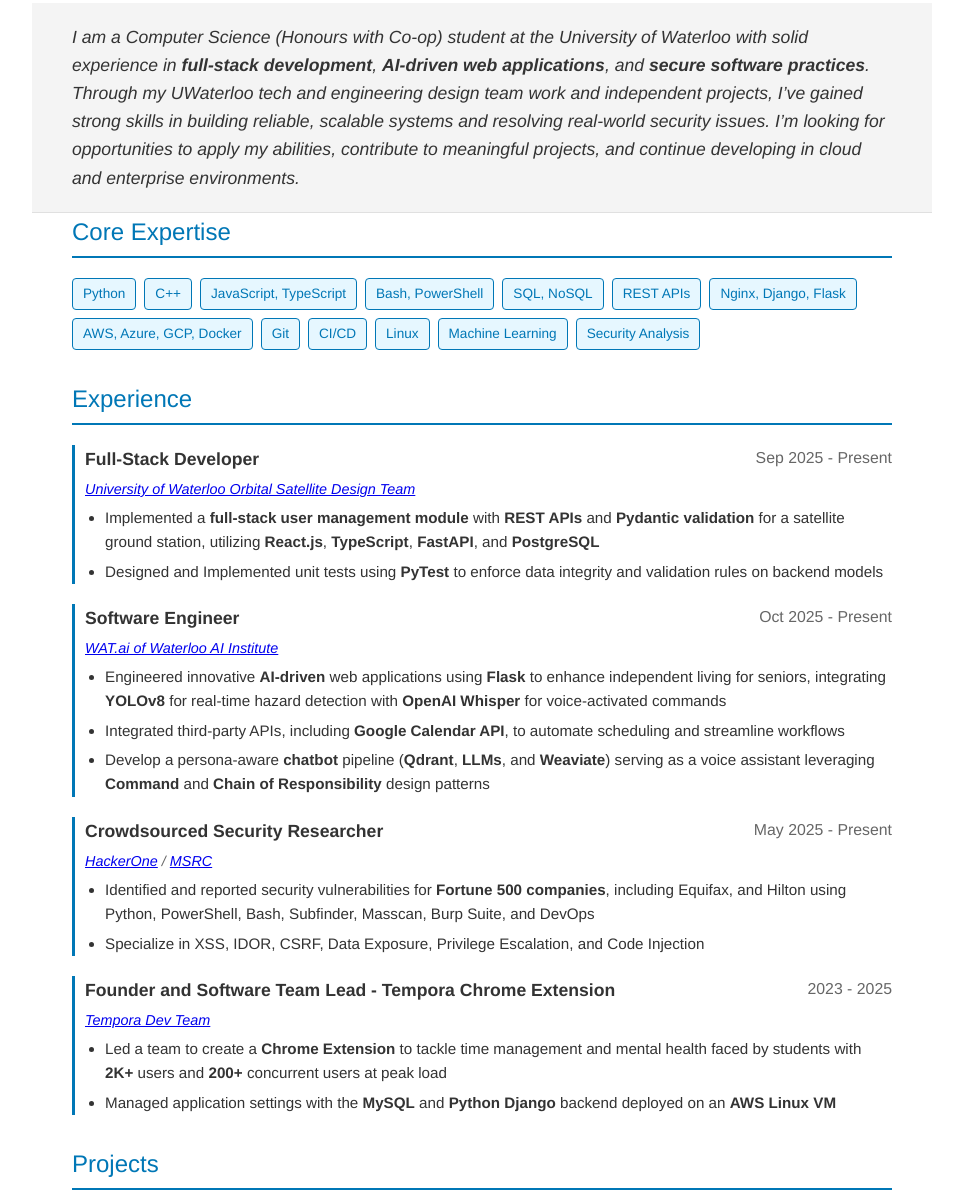
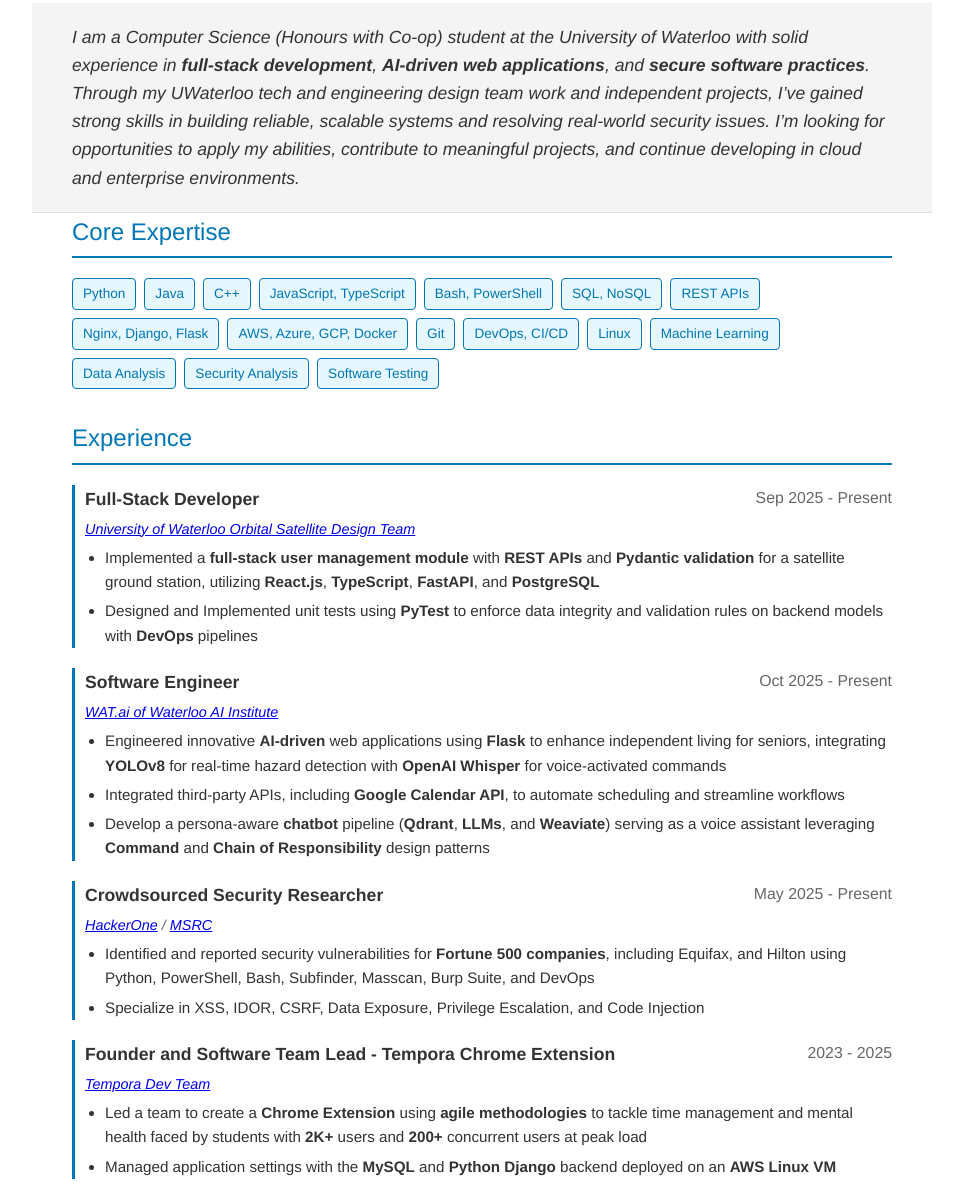
Before and after one commit to jess-tech-lab/portfolio, a plain HTML site: page index.html in a window 1280 px wide. Shown: the part 298-1491 px from the top of the page, without its empty margins (158-1121 px from the left). Drawn offline with Linux system fonts and the light colour scheme.

Commit message:
Add methodologies

```diff
--- a/index.html
+++ b/index.html
@@ -45,6 +45,7 @@
             <h2>Core Expertise</h2>
             <div class="tags-container">
                 <span class="skill-tag">Python</span>
+                <span class="skill-tag">Java</span>
                 <span class="skill-tag">C++</span>
                 <span class="skill-tag">JavaScript, TypeScript</span>
                 <span class="skill-tag">Bash, PowerShell</span>
@@ -53,10 +54,12 @@
                 <span class="skill-tag">Nginx, Django, Flask</span>
                 <span class="skill-tag">AWS, Azure, GCP, Docker</span>
                 <span class="skill-tag">Git</span>
-                <span class="skill-tag">CI/CD</span>
+                <span class="skill-tag">DevOps, CI/CD</span>
                 <span class="skill-tag">Linux</span>
                 <span class="skill-tag">Machine Learning</span>
+                <span class="skill-tag">Data Analysis</span>
                 <span class="skill-tag">Security Analysis</span>
+                <span class="skill-tag">Software Testing</span>
             </div>
         </section>
 
@@ -68,7 +71,7 @@
                 <p class="subtitle"><a href="https://uworbital.com">University of Waterloo Orbital Satellite Design Team</a></p>
                 <ul>
                     <li>Implemented a <strong>full-stack user management module</strong> with <strong>REST APIs</strong> and <strong>Pydantic validation</strong> for a satellite ground station, utilizing <strong>React.js</strong>, <strong>TypeScript</strong>, <strong>FastAPI</strong>, and <strong>PostgreSQL</strong></li>
-                    <li>Designed and Implemented unit tests using <strong>PyTest</strong> to enforce data integrity and validation rules on backend models</li>
+                    <li>Designed and Implemented unit tests using <strong>PyTest</strong> to enforce data integrity and validation rules on backend models with <strong>DevOps</strong> pipelines</li>
                 </ul>
             </div>
 
@@ -95,7 +98,7 @@
                 <h3>Founder and Software Team Lead - Tempora Chrome Extension <span class="right">2023 - 2025</span></h3>
                 <p class="subtitle"><a href="https://chromewebstore.google.com/detail/tempora/gnckbpbmhafnlmadmelkfoakhihgkodd?utm_source=ext_app_menu">Tempora Dev Team</a></p>
                 <ul>
-                    <li>Led a team to create a <strong>Chrome Extension</strong> to tackle time management and mental health faced by students with <strong>2K+</strong> users and <strong>200+</strong> concurrent users at peak load</li>
+                    <li>Led a team to create a <strong>Chrome Extension</strong> using <strong>agile methodologies</strong> to tackle time management and mental health faced by students with <strong>2K+</strong> users and <strong>200+</strong> concurrent users at peak load</li>
                     <li>Managed application settings with the <strong>MySQL</strong> and <strong>Python Django</strong> backend deployed on an <strong>AWS Linux VM</strong></li>
                 </ul>
             </div>
@@ -149,8 +152,8 @@
                 <h3><a href="https://github.com/jess-tech-lab/tennis_predictions">WTA Tennis Outcome Predictor</a> <span class="right">2025</span></h3>
                 <p class="subtitle">Machine Learning Model</p>
                 <ul>
-                    <li>Created a <strong>Machine Learning</strong> model using <strong>Pandas</strong> with <strong>Logistic Regression</strong> and <strong>Random Forest</strong> to predict WTA match outcomes, achieving a <strong>9% increase</strong> in prediction accuracy</li>
-                    <li>Visualized results using <strong>Jupyter Notebook</strong>, showing feature importance, model confusion matrix, top players by prediction accuracy, and player-specific analysis of accuracy over time</li>
+                    <li>Built a <strong>data science pipeline</strong> using Pandas and machine learning models to predict WTA match outcomes with <strong>Logistic Regression</strong> and <strong>Random Forest</strong>, achieving a <strong>9%</strong> accuracy improvement</li>
+                    <li>Performed <strong>data analysis</strong> and visualized results in Jupyter Notebook, including feature importance, model confusion matrix, top players by prediction accuracy, and player-specific analysis of accuracy over time</li>
                 </ul>
 
                 <div class="project-screenshots scroll-view">
```
